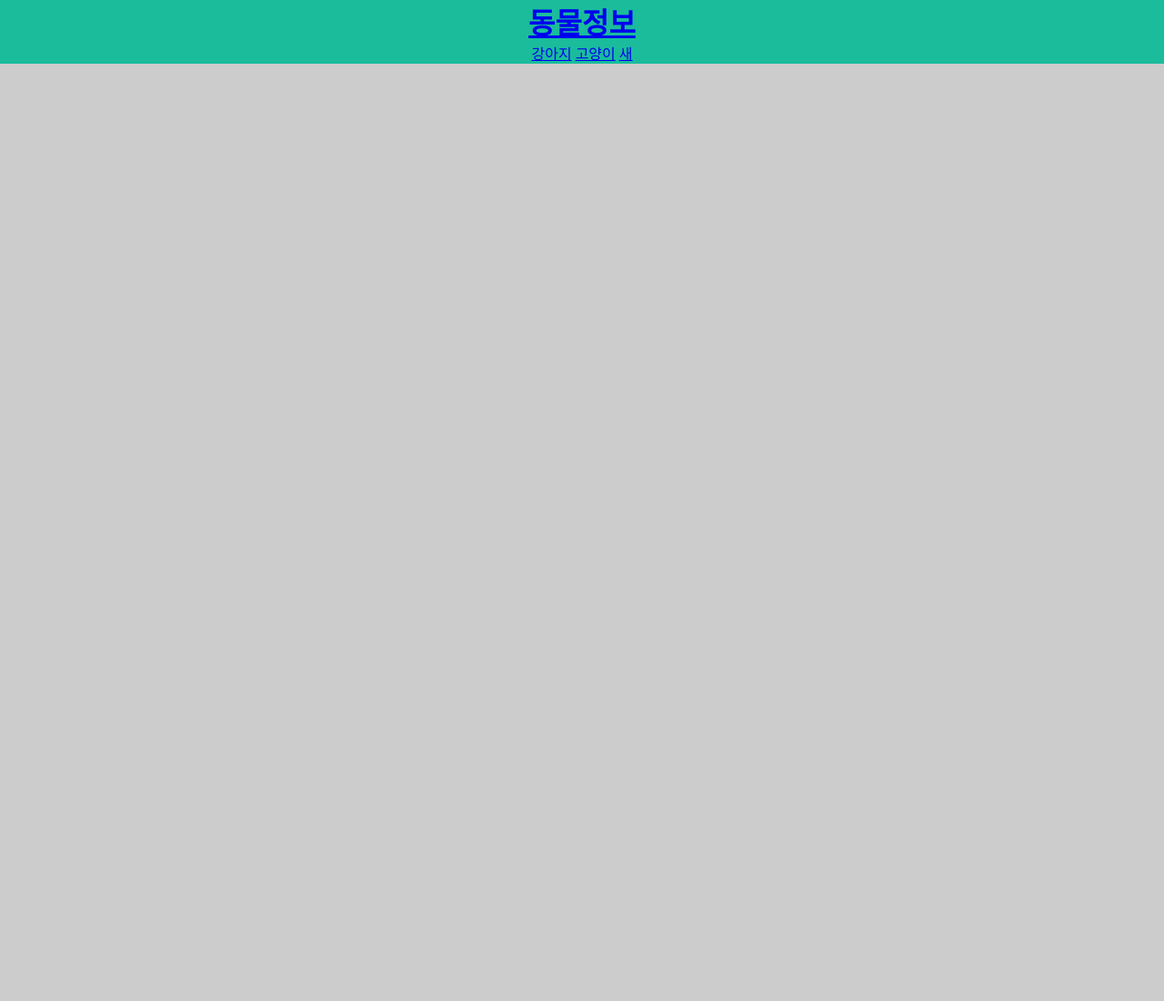
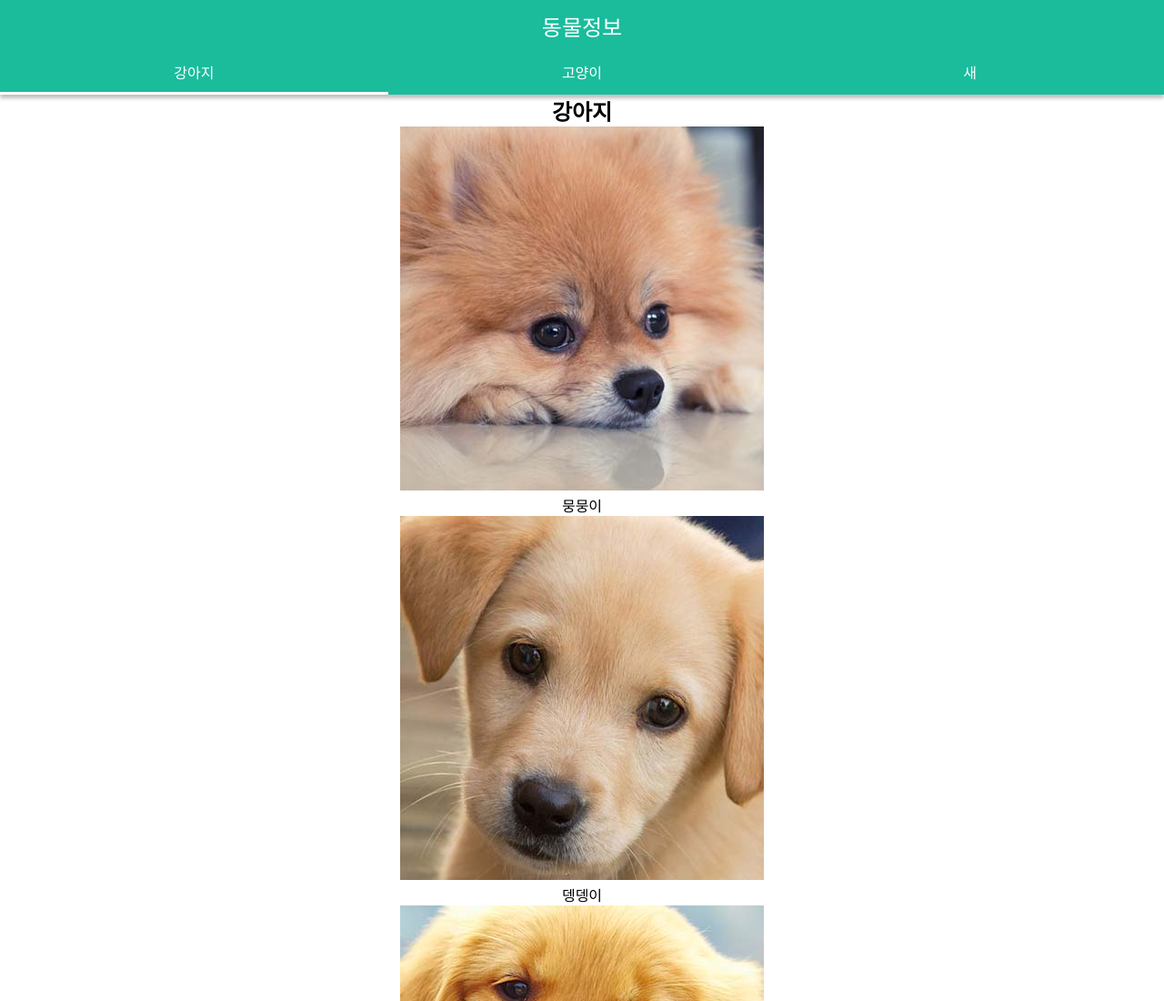
Before and after one commit to csslick/animal-info-web2, a plain HTML site: page index.html in a window 1280 px wide. Shown: the top 1100 px of the page at 91% size. Before the commit the page ends 800 px from the top, so only its background shows below. Drawn offline with Linux system fonts and the light colour scheme.

Commit message:
헤더 완성

```diff
--- a/index.html
+++ b/index.html
@@ -10,10 +10,40 @@
     <header>
         <h1><a href="index.html">동물정보</a></h1>
         <nav>
-            <a href="#">강아지</a>
+            <a class="active" href="#">강아지</a>
             <a href="#">고양이</a>
             <a href="#">새</a>
         </nav>
     </header>
+
+    <section class="main">
+        <h2>강아지</h2>
+        <div class="animal-list">
+            <div class="item">
+                <img src="images/dog01.jpg" alt="dog1">
+                <p class="name">뭉뭉이</p>
+            </div>
+            <div class="item">
+                <img src="images/dog02.jpg" alt="dog2">
+                <p class="name">뎅뎅이</p>
+            </div>
+            <div class="item">
+                <img src="images/dog03.jpg" alt="dog2">
+                <p class="name">뎅뎅이</p>
+            </div>
+            <div class="item">
+                <img src="images/dog04.jpg" alt="dog4">
+                <p class="name">뎅뎅이</p>
+            </div>
+            <div class="item">
+                <img src="images/dog05.jpg" alt="dog5">
+                <p class="name">뎅뎅이</p>
+            </div>
+            <div class="item">
+                <img src="images/dog056.jpg" alt="dog6">
+                <p class="name">뎅뎅이</p>
+            </div>
+        </div>
+    </section>
 </body>
 </html>
--- a/style.css
+++ b/style.css
@@ -12,10 +12,42 @@
 }
 
 body {
-    background-color: #ccc;
+    background-color: #fff;
     text-align: center;
+    font-family: "맑은 고딕", sans-serif;
 }
 
 header {
+    width: 100%;
     background-color: var(--main-color);
+    /* x | y | blur | color */
+    box-shadow: 0 4px 4px rgba(0,0,0, 0.25);
 }
+
+header a {
+    text-decoration: none;
+    color: var(--text-color-light);
+}
+
+header h1 {
+    /* outline: 1px solid red; */
+    padding: 11px;
+    font-size: 24px;
+    font-weight: normal;
+}
+
+/* nav 버튼 */
+header nav {
+    display: flex;
+}
+header nav a {
+    /* outline: 1px solid #333; */
+    display: block;
+
+    /* width: 33.33%; */
+    /* calc(계산식) */
+    width: calc(100% / 3);
+    padding: 10px;
+}
+
+header nav a.active { border-bottom: 3px solid #fff; }
```
